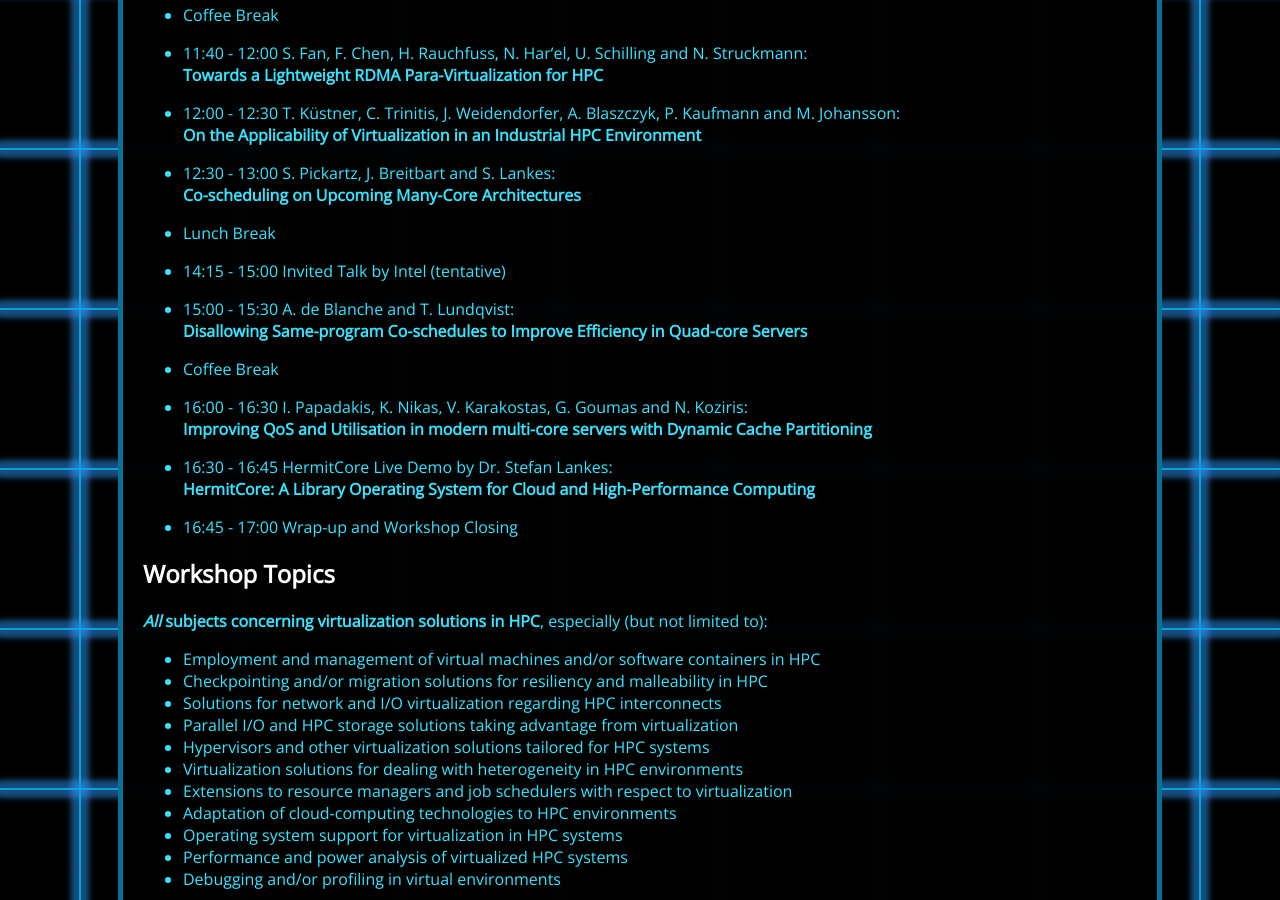
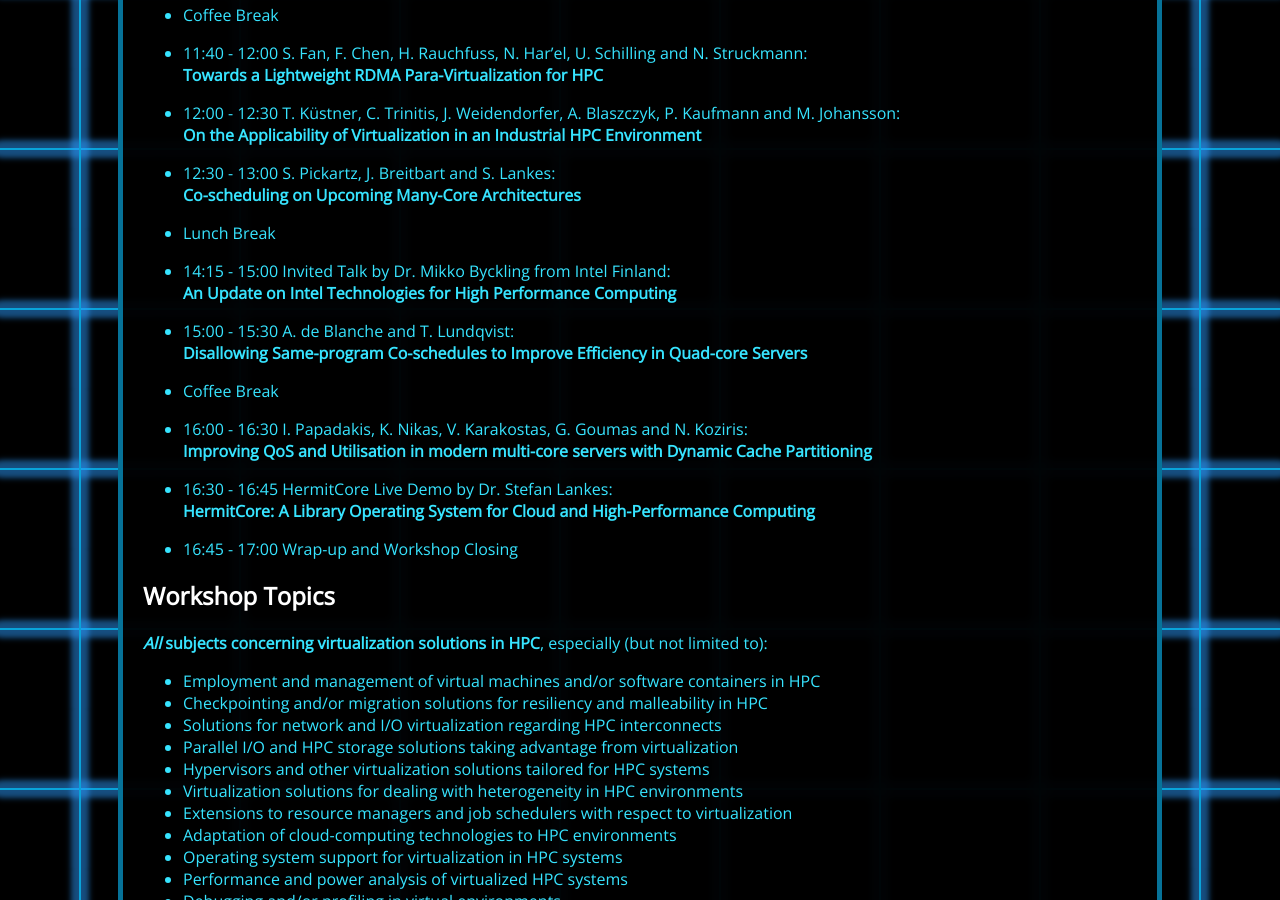
Before and after one commit to VisorHPC/VisorHPC.github.io, a Jekyll site: the page built from index.md, in a window 1280 px wide and 900 px high, scrolled down 2171 px. Built offline with Jekyll 4.4.1, drawn with Linux system fonts in a browser that asks for light colours; our own code applies the rules of GitHub Pages for plain Markdown files.

Commit message:
Added Mikko Byckling as invited speaker from Intel

```diff
--- a/index.md
+++ b/index.md
@@ -73,7 +73,8 @@ More details about Prof. Panda are available at [http://www.cse.ohio-state.edu/~
 
 * Lunch Break
 
-* 14:15 - 15:00 Invited Talk by Intel (tentative)
+* 14:15 - 15:00 Invited Talk by Dr. Mikko Byckling from Intel Finland:<br>
+  __An Update on Intel Technologies for High Performance Computing__
 
 * 15:00 - 15:30 A. de Blanche and T. Lundqvist:<br>
   __Disallowing Same-program Co-schedules to Improve Efficiency in Quad-core Servers__
```
Also changed, not shown: 1 other file.
